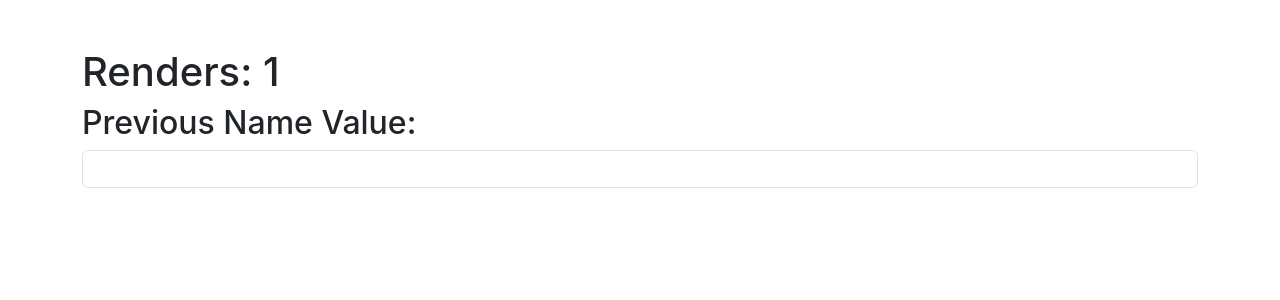
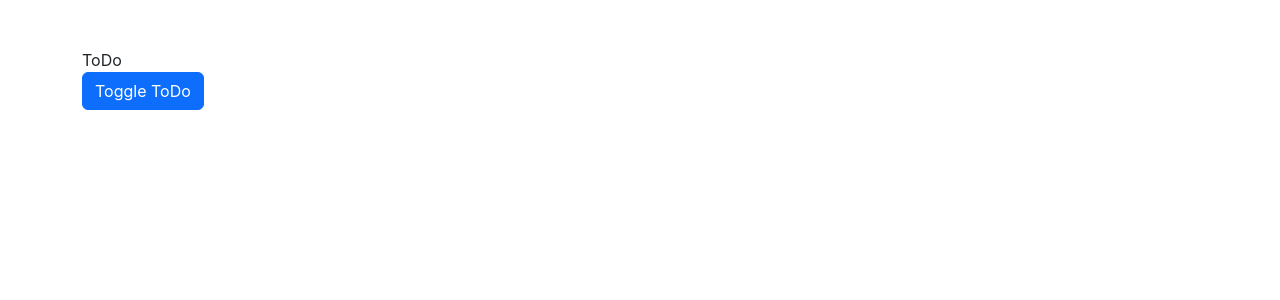
Before and after one commit to Am1d1v/ReactJSHooks, a React (Create React App) app: page / in a window 1280 px wide. Shown: the top 300 px of the page. Built offline with nearby package versions, Linux system fonts and the light colour scheme.

Commit message:
React Hooks. useRef Example 3

```diff
--- a/src/App.js
+++ b/src/App.js
@@ -1,11 +1,11 @@
 import './App.css';
-import UseRefEx2 from './Hooks/UseRefEx2';
+import UseRefEx3 from './Hooks/UseRef/UseRefEx3';
 
 function App() {
 
   return(
     <div className="container mt-5">
-      <UseRefEx2 />
+      <UseRefEx3 />
     </div>
   )
 }
--- /dev/null
+++ b/src/Hooks/UseRef/ToDo.jsx
@@ -0,0 +1,10 @@
+
+
+function ToDo() {
+
+  return (
+    <div>ToDo</div>
+  )
+}
+
+export default ToDo
--- /dev/null
+++ b/src/Hooks/UseRef/UseRefEx3.jsx
@@ -0,0 +1,18 @@
+import {useState} from 'react'
+import ToDo from './ToDo'
+
+
+function UseRefEx3() {
+
+  const [showToDo, setShowToDo] = useState(true);
+
+
+  return (
+    <div>
+      {showToDo && <ToDo />}
+      <button className='btn btn-primary'>Toggle ToDo</button>
+    </div>
+  )
+}
+
+export default UseRefEx3
```
Also changed, not shown: src/Hooks/UseRef/UseRefEx1.jsx (renamed from src/Hooks/UseRefEx1.jsx), src/Hooks/UseRef/UseRefEx2.jsx (renamed from src/Hooks/UseRefEx2.jsx).
